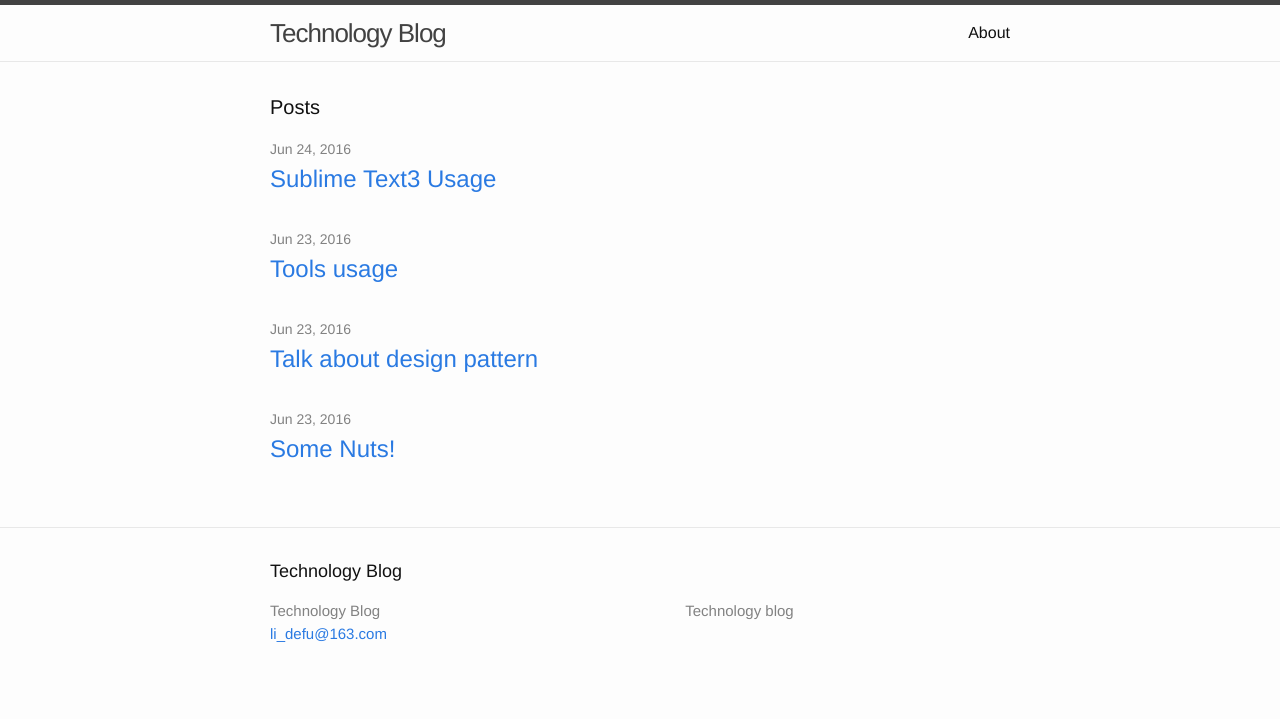
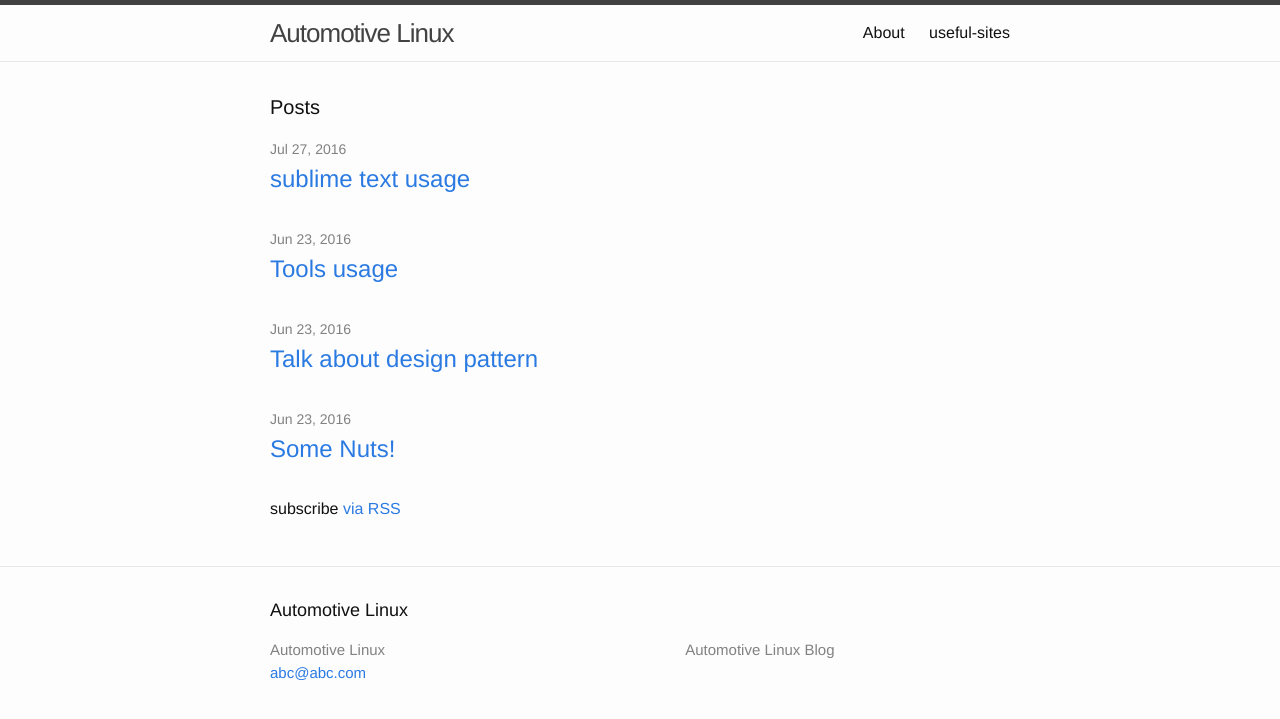
Before and after one commit to leedefu/pages, a Jekyll site: the page built from index.html, in a window 1280 px wide. Shown: the top 719 px of the page. Built offline with Jekyll 4.4.1, drawn with Linux system fonts in a browser that asks for light colours.

Commit message:
add usefull-sites page

```diff
--- a/_config.yml
+++ b/_config.yml
@@ -6,10 +6,10 @@
 # 'jekyll serve'. If you change this file, please restart the server process.
 
 # Site settings
-title: Technology Blog
-email: li_defu@163.com
+title: Automotive Linux
+email: abc@abc.com
 description: > # this means to ignore newlines until "baseurl:"
-  Technology blog
+  Automotive Linux Blog
 baseurl: "/pages" # the subpath of your site, e.g. /blog
 url: "http://yourdomain.com" # the base hostname & protocol for your site
 #twitter_username: jekyllrb
--- a/index.html
+++ b/index.html
@@ -18,6 +18,6 @@ layout: default
     {% endfor %}
   </ul>
 
-  <!-- <p class="rss-subscribe">subscribe <a href="{{ "/feed.xml" | prepend: site.baseurl }}">via RSS</a></p> -->
+  <p class="rss-subscribe">subscribe <a href="{{ "/feed.xml" | prepend: site.baseurl }}">via RSS</a></p>
 
 </div>
```
Also changed, not shown: _layouts/us.html (added, +14 -0 lines), _posts/2016-06-24-sublime-text3-usage.markdown (+7 -0 lines), useful-sites.md (added, +16 -0 lines).
